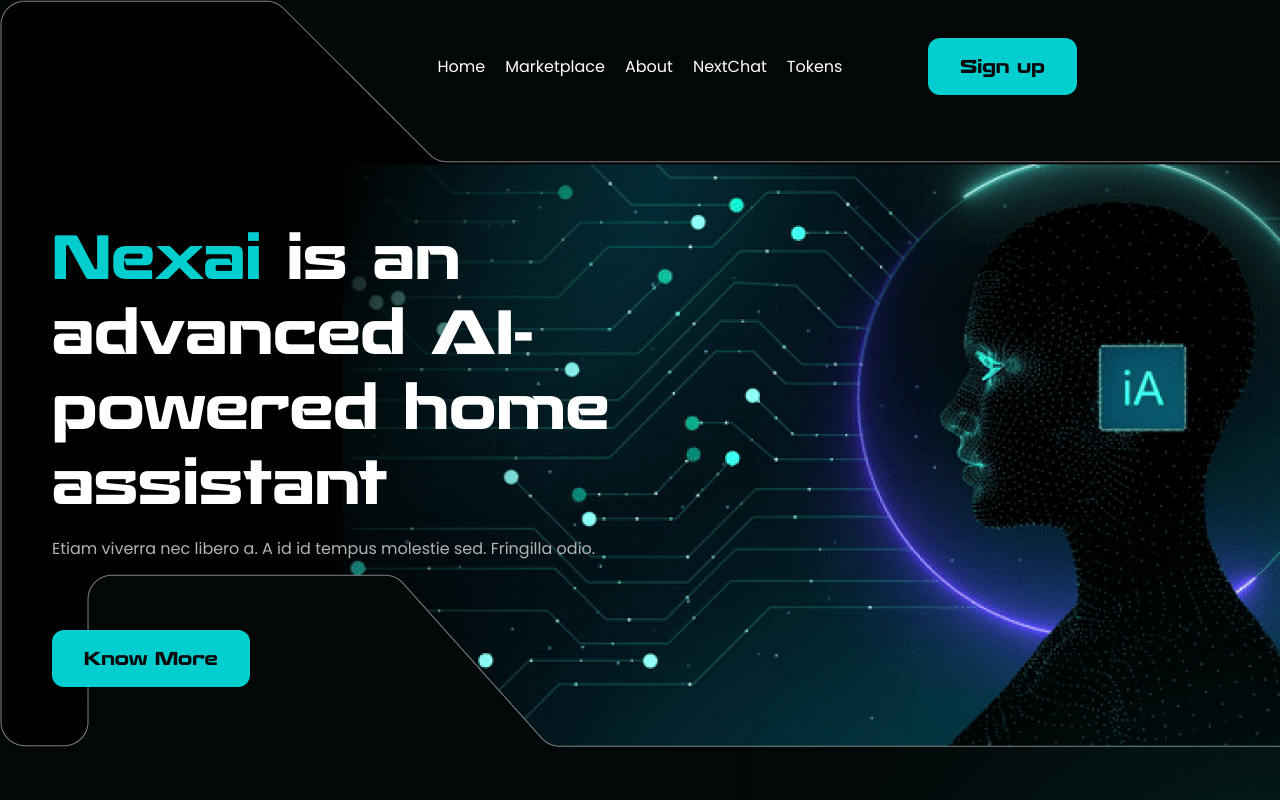
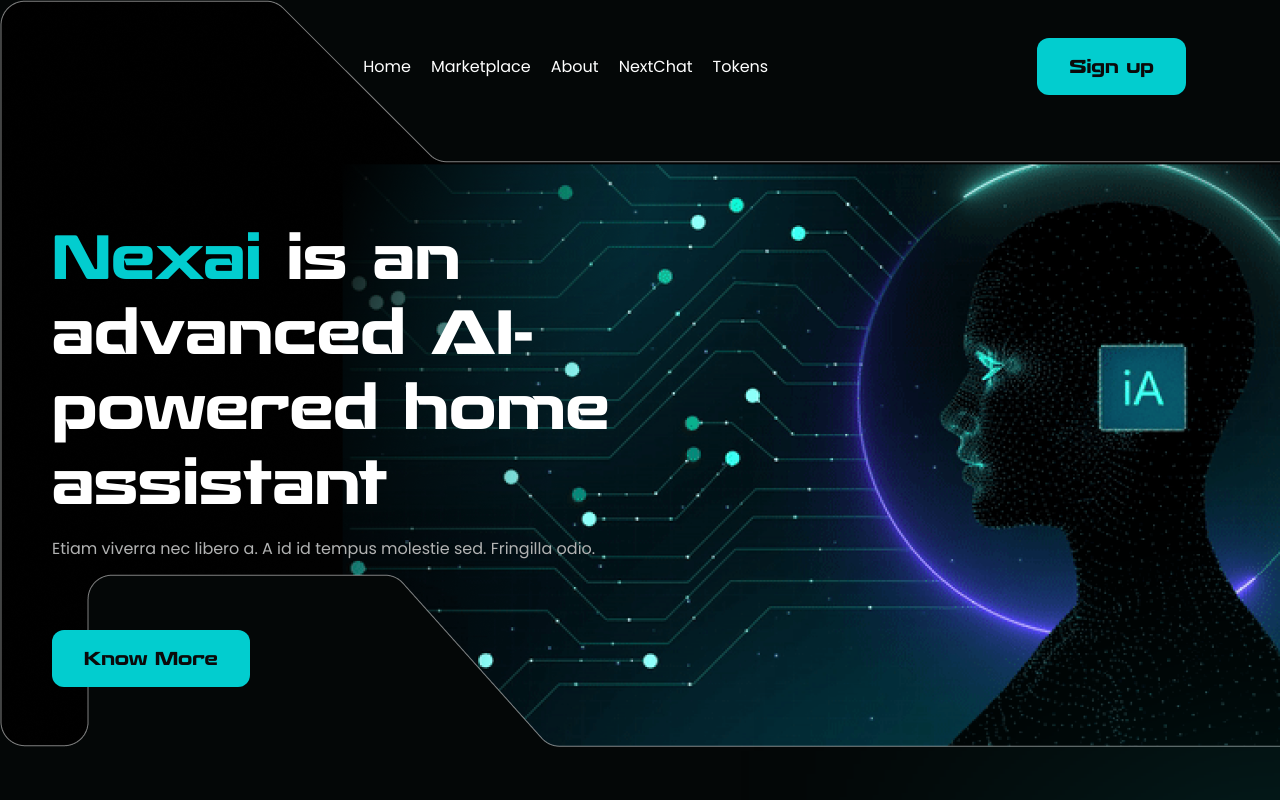
Before and after one commit to Deepak-Maan/nexai, a React (Create React App) app: page / in a window 1280 px wide. Shown: the top 800 px of the page. Built offline with nearby package versions, Linux system fonts and the light colour scheme.

Commit message:
modified nav and Utility section

```diff
--- a/src/components/BlockChain.jsx
+++ b/src/components/BlockChain.jsx
@@ -37,8 +37,8 @@ const BlockChain = () => {
     };
     return (
         <div id='market' className='overflow-x-clip relative'>
-            <img className='absolute w-[209px] top-[3%] max-lg:hidden right-[-10%] animate-spin [animation-duration:4s]' src={ellipse} alt="ellipse" />
-            <img className='absolute w-[209px] bottom-[-30%] max-lg:hidden left-[-10%] animate-spin [animation-duration:4s]' src={ellipse} alt="ellipse" />
+            <img className='absolute w-[209px] top-[3%] max-lg:hidden right-[-10%] min-[1440px]:right-[-6%] animate-spin [animation-duration:4s]' src={ellipse} alt="ellipse" />
+            <img className='absolute w-[209px] bottom-[-30%] max-lg:hidden min-[1440px]:left-[-7%] left-[10%]  animate-spin [animation-duration:4s]' src={ellipse} alt="ellipse" />
             <div className='bg-[#02CDCF] h-[231px] w-[231px] blur-[180px] absolute -right-[3%] top-[20%] animate-pulse '></div>
             <div className='bg-[#02CDCF] h-[231px] w-[231px] blur-[180px] absolute -right-[3%] -bottom-[10%] animate-pulse '></div>
             <div className='bg-[#02CDCF] h-[231px] w-[231px] blur-[180px] absolute left-[1%] bottom-[10%] animate-pulse '></div>
--- a/src/components/Nav.jsx
+++ b/src/components/Nav.jsx
@@ -16,8 +16,9 @@ const Nav = () => {
             <div className="mx-auto px-3 max-w-[1140px]">
                 <nav className=" pt-4">
                     <div className=" px-3">
-                        <div className=" flex relative items-center lg:justify-center">
-                            <div className="flex justify-center gap-[136px] py-[38px] items-center">
+                        <div className=" flex relative items-center justify-between">
+                            <div className='hidden lg:flex'></div>
+                            <div className="lg:flex contents justify-center gap-[136px] py-[38px] items-center">
                                 <ul className={`${show ? "left-0" : "left-[-100%]"}  z-40 min-h-screen fixed flex items-center justify-center lg:min-h-fit lg:static w-full lg:w-auto top-0 bg-[#041717] lg:bg-[unset]  max-lg:w-[100%] max-lg:flex-col flex-row max-lg:min-h-screen gap-5  right-0 ps-0 duration-[400ms] transition-all ease-linear`}>
                                     <li> <a onClick={Movement} href="#home" className=" font-normal text-base font-poppins text-white  duration-300 relative after:absolute after:bg-[#02CDCF] after:w-0 after:h-[3px] after:bottom-[-2px] after:right-[50%] hover:after:right-[0] after:rounded-full  after:duration-300 inline hover:after:w-[100%] hover:text-[#02CDCF] leading-[23.50%] ">Home</a></li>
                                     <li><a onClick={Movement} href="#market" className=" font-normal text-base font-poppins text-white  inline leading-[23.50%] duration-300 relative after:absolute after:bg-[#02CDCF] hover:text-[#02CDCF] after:w-0 after:h-[3px] after:bottom-[-4px] after:right-[50%] hover:after:right-[0] after:rounded-full  after:duration-300  hover:after:w-[100%] ">Marketplace</a></li>
@@ -26,7 +27,7 @@ const Nav = () => {
                                     <li><a onClick={Movement} href="#token" className="  font-normal text-base font-poppins text-white  inline leading-[23.50%] duration-300 relative after:absolute after:bg-[#02CDCF] hover:text-[#02CDCF] after:w-0 after:h-[3px] after:bottom-[-4px] after:right-[50%] hover:after:right-[0] after:rounded-full  after:duration-300  hover:after:w-[100%]">Tokens</a></li>
                                 </ul>
                             </div>
-                            <div className=" absolute right-[3%] sm:right-[10%] max-[470px]:block">
+                            <div className=" abso lute right-[3%] sm:right-[10%] max-[470px]:block">
                                 <div className="flex items-center gap-2">
                                     <div className=" text-nowrap py- ">
                                         <CommonButton text="Sign up" />
--- a/src/components/Utility.jsx
+++ b/src/components/Utility.jsx
@@ -5,8 +5,8 @@ import ellipse from '../assets/images/png/ellipse-img.png'
 const Utility = () => {
     return (
         <div id='token' className='relative overflow-x-clip'>
-            <img className='absolute w-[209px] top-[3%] max-lg:hidden right-[-10%] animate-spin [animation-duration:4s]' src={ellipse} alt="ellipse" />
-            <img className='absolute w-[209px] bottom-[8%] max-lg:hidden right-[-10%] animate-spin [animation-duration:4s]' src={ellipse} alt="ellipse" />
+            <img className='absolute w-[209px] top-[3%] max-lg:hidden right-[-10%] min-[1440px]:right-[-6%] animate-spin [animation-duration:4s]' src={ellipse} alt="ellipse" />
+            <img className='absolute w-[209px] bottom-[8%] max-lg:hidden right-[-10%] min-[1440px]:right-[-6%] animate-spin [animation-duration:4s]' src={ellipse} alt="ellipse" />
             <div className='bg-[#02CDCF] h-[231px] max-lg:hidden w-[231px] blur-[180px] absolute right-[2%] top-[25%] animate-pulse '></div>
             <div className='bg-[#02CDCF] h-[231px] max-lg:hidden w-[231px] blur-[180px] absolute left-[1%] top-[10%] animate-pulse '></div>
             <div className='bg-[#02CDCF] h-[231px] max-lg:hidden w-[231px] blur-[180px] absolute right-[1%] bottom-[10%] animate-pulse '></div>
```
